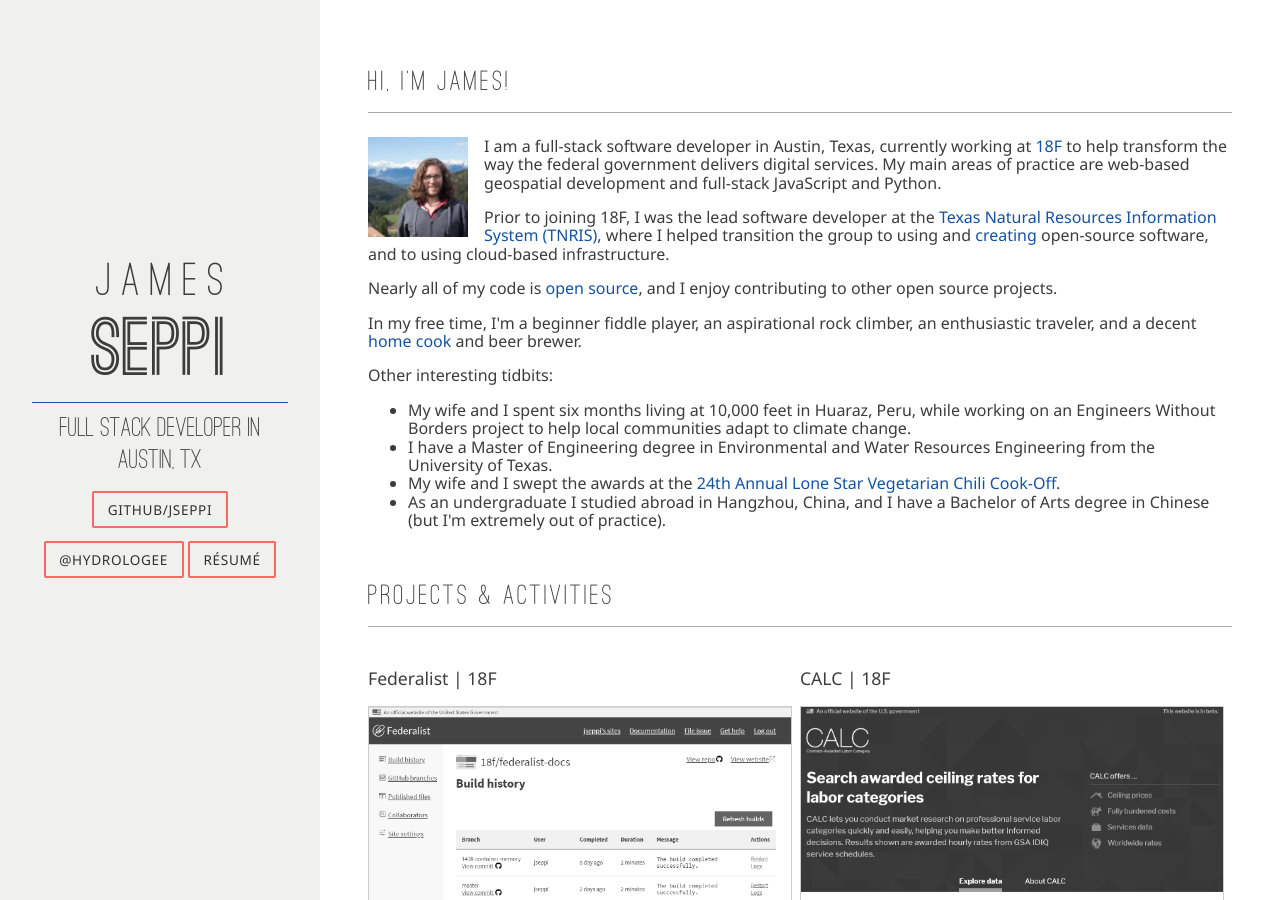
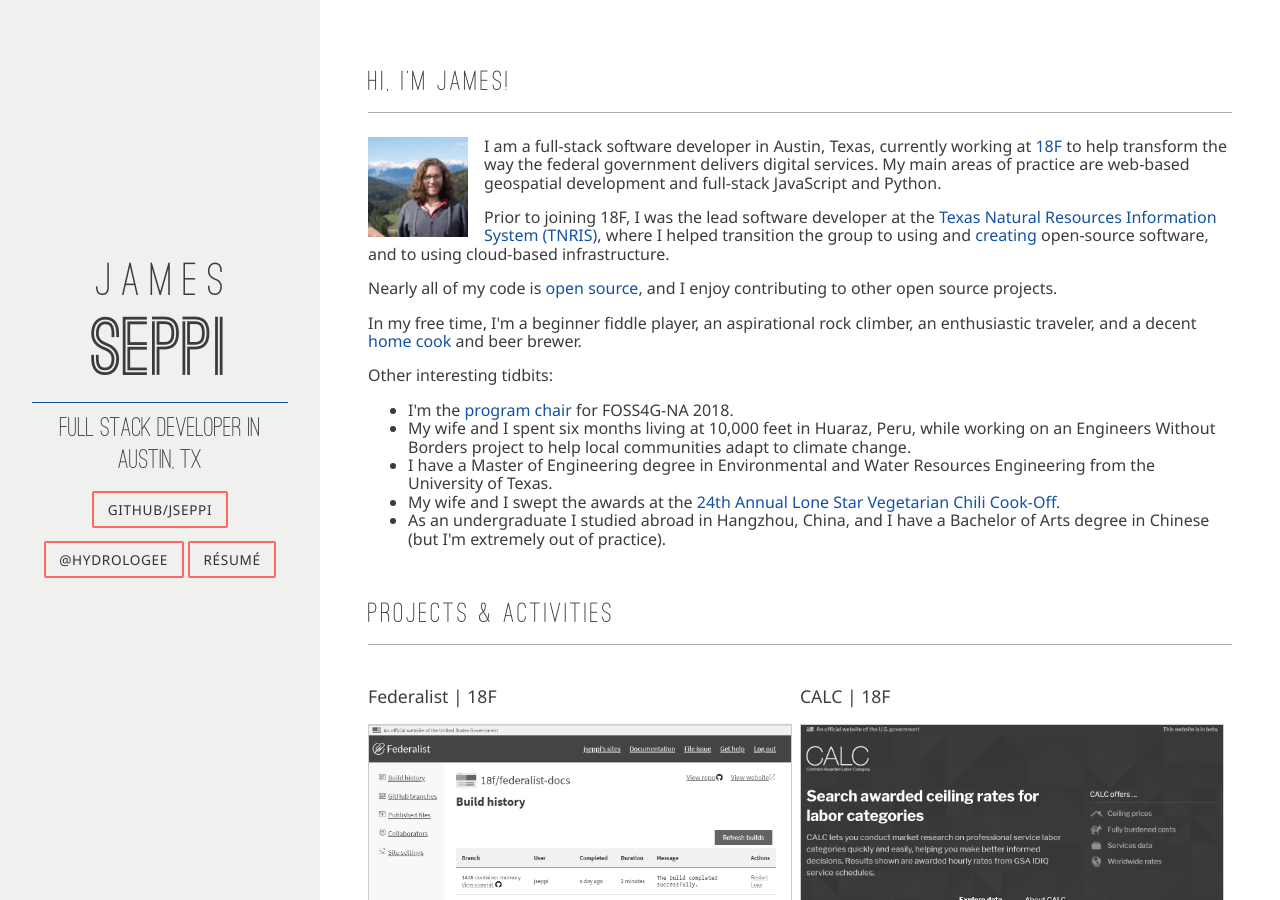
Before and after one commit to jseppi/jseppi.github.io, a Jekyll site: the page built from index.html, in a window 1280 px wide and 900 px high. Built offline with Jekyll 4.4.1, drawn with Linux system fonts in a browser that asks for light colours; nearby versions of some CDN libraries.

Commit message:
add pc tidbit

```diff
--- a/index.html
+++ b/index.html
@@ -16,10 +16,11 @@
 
         <p>Other interesting tidbits:</p>
         <ul>
+          <li>I&apos;m the <a href="https://2018.foss4g-na.org/about-pc">program chair</a> for FOSS4G-NA 2018.</li>
           <li>My wife and I spent six months living at 10,000 feet in Huaraz, Peru, while working on an Engineers Without Borders project to help local communities adapt to climate change.</li>
           <li>I have a Master of Engineering degree in Environmental and Water Resources Engineering from the University of Texas.</li>
           <li>My wife and I swept the awards at the <a href="https://kitchen.coseppi.com/2012/11/11/lone-star-vegetarian-chili-cook-off/">24th Annual Lone Star Vegetarian Chili Cook-Off</a>.</li>
-          <li>As an undergraduate I studied abroad in Hangzhou, China, and I have a Bachelor of Arts degree in Chinese (but I'm extremely out of practice).</li>
+          <li>As an undergraduate I studied abroad in Hangzhou, China, and I have a Bachelor of Arts degree in Chinese (but I&apos;m extremely out of practice).</li>
         </ul>
       </div>
     </div>
```
